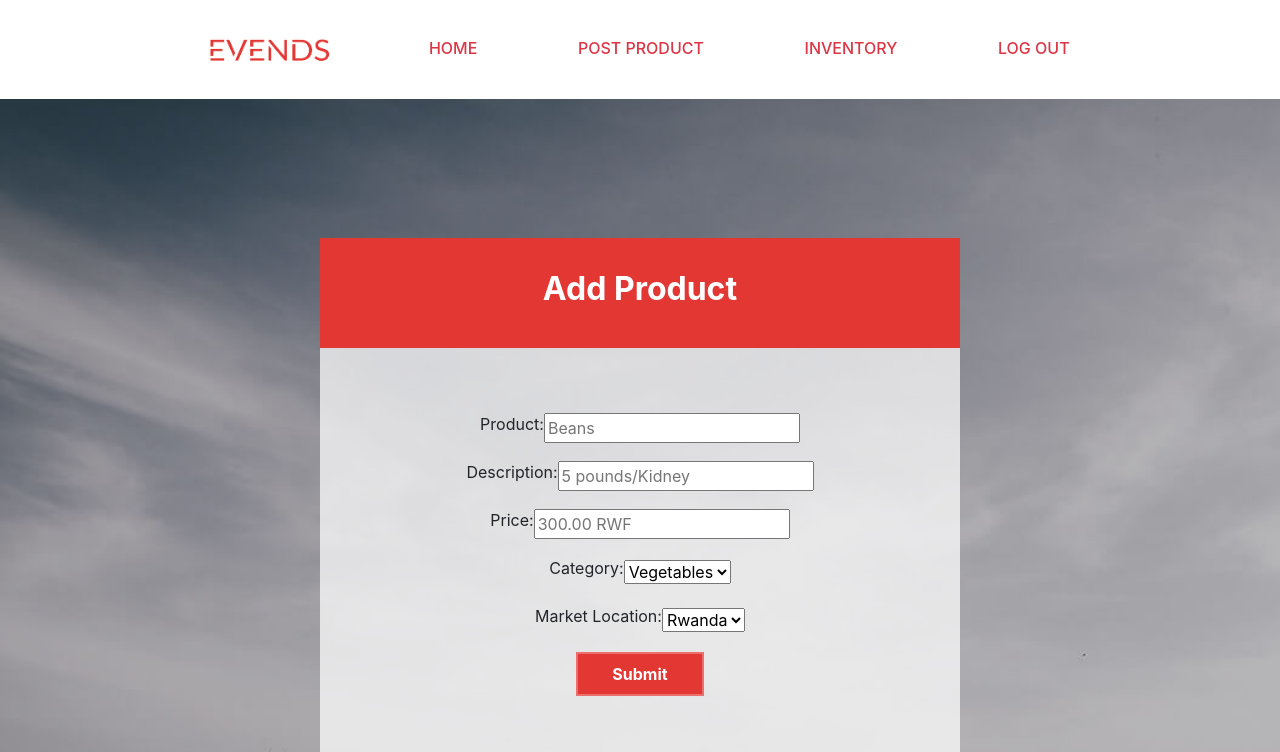
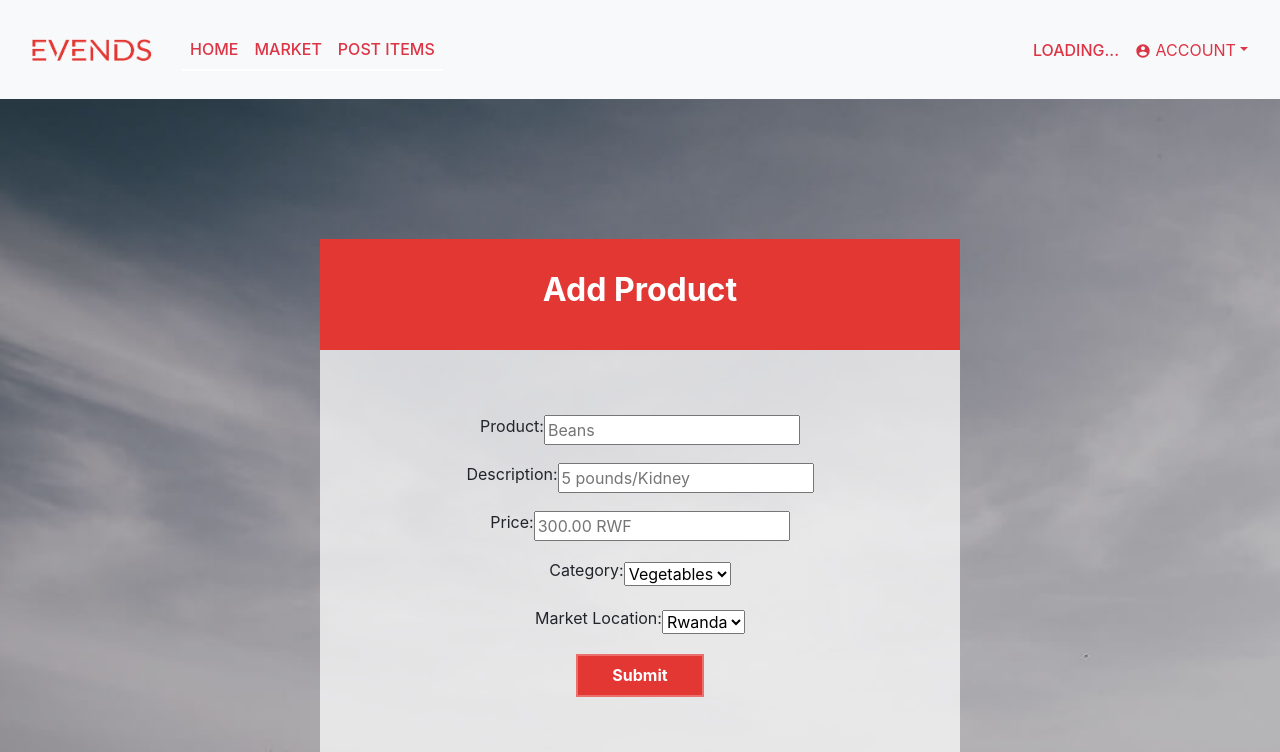
Before and after one commit to BW-African-Marketplace-5/front-end, a React (Create React App) app: page /item-form in a window 1280 px wide. Shown: the top 752 px of the page. Built offline with nearby package versions, Linux system fonts and the light colour scheme; no server answers; sample sign-in values are in the browser's storage.

Commit message:
Logged In NavBar and Styling

```diff
--- a/src/components/ItemList/ItemList.js
+++ b/src/components/ItemList/ItemList.js
@@ -7,8 +7,12 @@ import Footer from "../Footer/Footer";
 import { Wrapper, ItemWrapper, Title } from "./Item_List_Styles";
 import { Input } from "reactstrap";
 import { fetchProducts } from "../../actions/actions";
+import axiosWithAuth from "../../utils/axiosWithAuth";
 
 const ItemList = props => {
+  const [searchTerm, setSearchTerm] = useState("");
+  const [searchResults, setSearchResults] = useState([]);
+  const [user, setUser]= useState();
   // let products = props.productData;
   // console.log(
   //   "The props are:",
@@ -16,13 +20,19 @@ const ItemList = props => {
   //     console.log(item.category);
   //   })
   // );
+  useEffect(()=>{
+    axiosWithAuth()
+  .get('https://evendsapi.herokuapp.com/api/users/current')
+  .then(response => {
+    console.log('Current User:', response);
+    setUser(response.data.currentUsername);
+  })
+  .catch()
+  }, []) //Get Current User UseEffect
 
   useEffect(() => {
     props.fetchProducts();
-  }, []);
-
-  const [searchTerm, setSearchTerm] = useState("");
-  const [searchResults, setSearchResults] = useState([]);
+  }, []); //Get Product Data Use Effect
 
   useEffect(() => {
     const results = props.productData.filter(
@@ -75,7 +85,7 @@ const ItemList = props => {
 
   return (
     <>
-      <Navbar />
+      <Navbar user={user}/>
       <Wrapper>
         <Carousel />
         <Title>Product List</Title>
--- a/src/components/Login_Register/Login_Register.js
+++ b/src/components/Login_Register/Login_Register.js
@@ -12,7 +12,7 @@ import {
   Submit,
   PassRecovery
 } from "./Login_Register_Styles";
-import Navbar from "../Navbar/TestNav"; //Test NavBar
+import Navbar from "../Navbar/Navigation"; //Test NavBar
 import Footer from "../Footer/Footer";
 import logo from "../../imgs/evends.png";
 import axiosWithAuth from "../../utils/axiosWithAuth";
--- a/src/components/Navbar/LoggedinNav.js
+++ b/src/components/Navbar/LoggedinNav.js
@@ -1,34 +1,88 @@
-import React from "react";
+import React, { useState } from 'react';
+import Typed from 'react-typed'
+import {MdAccountCircle} from 'react-icons/md'
 import {
-  Navigation,
+  Collapse,
+  Navbar,
+  NavbarToggler,
+  NavbarBrand,
+  Nav,
+  DropdownToggle,
+  DropdownMenu,
+  DropdownItem,
+} from 'reactstrap';
+import {
     Logo,
-  MenuLink,
     LinkWrapper,
-  NavWrapper
+    MenuLink ,
+    RightText,
+    UserMenu,
+    LogOut
 } from "./Navbar_Styles";
 import logo from "../../imgs/evends.png";
-const Navbar = () => {
+
+const Navigation = (props) => {
+  const [isOpen, setIsOpen] = useState(false);
+  const toggle = () => setIsOpen(!isOpen);
+  let user = props.user;
+  console.log('Navigation User:', props.user)
+  //Typed JS Configuration
+  var options = {
+        strings: [`WELCOME ${user}`],
+        typeSpeed: 80,
+        backSpeed: 80
+  };
+
+
+
+
   return (
-    <Navigation>
-      <NavWrapper>
-        <Logo src={logo}></Logo>
+    <div>
+      <Navbar fixed='top'color="light" light expand="md">
+        <NavbarBrand href="/"><Logo src={logo}></Logo></NavbarBrand>
+        <NavbarToggler onClick={toggle} />
+        <Collapse isOpen={isOpen} navbar>
+          <Nav className="mr-auto" navbar>
             <LinkWrapper>
-          <MenuLink href="/">Home</MenuLink>
+              <MenuLink href="/">HOME</MenuLink>
             </LinkWrapper>
             <LinkWrapper>
-          <MenuLink href="/item-form">Post Product</MenuLink>
+              <MenuLink href="https://github.com/reactstrap/reactstrap">MARKET</MenuLink>
             </LinkWrapper>
             <LinkWrapper>
-          <MenuLink href="/item-list">Inventory</MenuLink>
+              <MenuLink href="https://github.com/reactstrap/reactstrap">POST ITEMS</MenuLink>
             </LinkWrapper>
-        <LinkWrapper>
-          <MenuLink onClick={() => window.localStorage.clear("token")} href="/">
+          </Nav>
+          <RightText>
+
+            {(props.user) ?
+            <Typed style={{marginRight:'10px', textTransform:'uppercase'}} strings={options.strings} typeSpeed={options.typeSpeed} backSpeed={options.backSpeed}/>
+            : 'LOADING...'}
+
+            </RightText>
+          <Nav>
+            <UserMenu nav inNavbar>
+              <DropdownToggle nav caret>
+                <MdAccountCircle/> ACCOUNT
+              </DropdownToggle>
+              <DropdownMenu right>
+                <DropdownItem>
+                  Post Items
+                </DropdownItem>
+                <DropdownItem>
+                  My Posts
+                </DropdownItem>
+                <DropdownItem divider />
+                <LogOut onClick={() => window.localStorage.clear("token")} href="/">
                   Log Out
-          </MenuLink>
-        </LinkWrapper>
-      </NavWrapper>
-    </Navigation>
+                </LogOut>
+              </DropdownMenu>
+            </UserMenu>
+            </Nav>
+        </Collapse>
+      </Navbar>
+    </div>
   );
-};
+}
 
-export default Navbar;
+export default Navigation;
--- a/src/components/Navbar/Navbar_Styles.jsx
+++ b/src/components/Navbar/Navbar_Styles.jsx
@@ -52,3 +52,15 @@ export const RightText = styled(NavbarText)`
     color:#dc3545 !important;
     font-weight:500;
 `
+export const UserMenu = styled(UncontrolledDropdown)`
+    a{
+        color: #dc3545
+    }
+`
+export const LogOut = styled(DropdownItem)`
+   :hover{
+       background:white;
+       font-weight: 500;
+       color: #dc3545
+   }
+`
--- a/src/components/Navbar/TestNav.js
+++ b/src/components/Navbar/Navigation.js
@@ -37,7 +37,7 @@ const Navigation = (props) => {
 
   return (
     <div>
-      <Navbar color="light" light expand="md">
+      <Navbar fixed='top'color="light" light expand="md">
         <NavbarBrand href="/"><Logo src={logo}></Logo></NavbarBrand>
         <NavbarToggler onClick={toggle} />
         <Collapse isOpen={isOpen} navbar>
--- a/src/index.css
+++ b/src/index.css
@@ -8,6 +8,7 @@ body {
   background: url('./imgs/background.jpg');
   background-size:cover;
   background-repeat: no-repeat;
+  padding-top:100px;
 }
 a{
   text-decoration: none;
```
Lines whose indentation alone changed are shown as unchanged.
